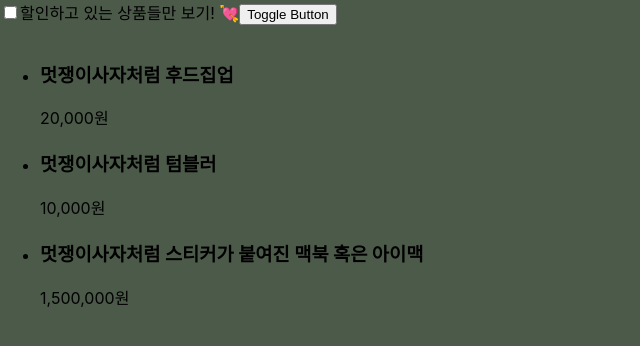
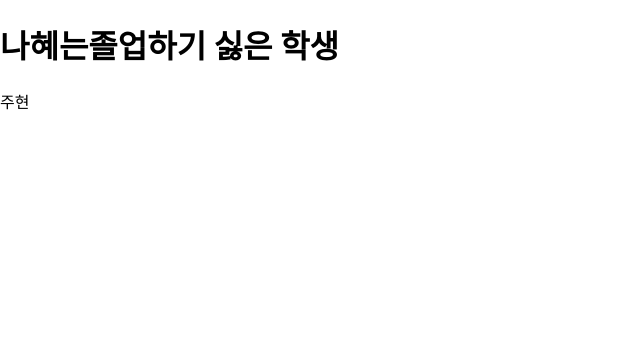
Before and after one commit to hyeisfree/react_hye, a React (Create React App) app: page / in a window 1280 px wide. Shown: the top 346 px of the page, without its empty margins (0-640 px from the left). Built offline with nearby package versions, Linux system fonts and the light colour scheme.

Commit message:
커밋 잔디때문에 잠시 사용하는 중..

```diff
--- a/public/index.html
+++ b/public/index.html
@@ -33,7 +33,7 @@
       This HTML file is a template.
       If you open it directly in the browser, you will see an empty page.
 
-      You can add webfonts, meta tags, or analytics to this file.
+      You can ad, meta tags, or analytics to this file.
       The build step will place the bundled scripts into the <body> tag.
 
       To begin the development, run `npm start` or `yarn start`.
--- /dev/null
+++ b/src/App/AppMentor.jsx
@@ -0,0 +1,20 @@
+import React, { useState } from "react";
+
+export default function AppMentor() {
+  const [person, setPerson] = useState({
+    name: "나혜",
+    title: "졸업하기 싫은 학생",
+    mentor: {
+      name: "주현",
+      title: "멋쟁이사자처럼 프론트엔드 대표",
+    },
+  });
+  return (
+    <div>
+      <h1>
+        {person.name}는{person.title}
+      </h1>
+      <p>{person.mentor.name}</p>
+    </div>
+  );
+}
--- a/src/index.js
+++ b/src/index.js
@@ -3,13 +3,14 @@ import ReactDOM from "react-dom/client";
 import "./index.css";
 // import App from "./App";
 import reportWebVitals from "./reportWebVitals";
-import AppProducts from "/src/App/AppProducts.jsx";
-import AppXY from "src/App/AppXY.jsx";
+// import AppProducts from "/src/App/AppProducts.jsx";
+import AppMentor from "src/App/AppMentor.jsx";
+// import AppXY from "src/App/AppXY.jsx";
 
 const root = ReactDOM.createRoot(document.getElementById("root"));
 root.render(
   <React.StrictMode>
-    <AppProducts />
+    <AppMentor />
   </React.StrictMode>
 );
 
```
